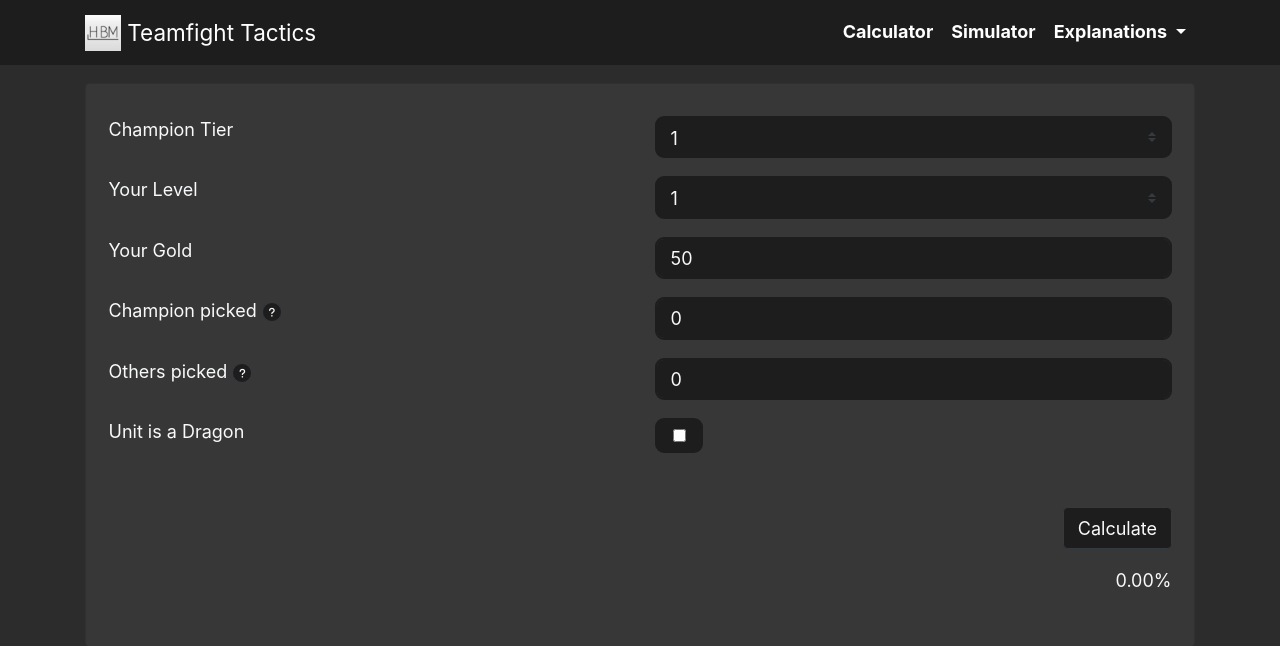
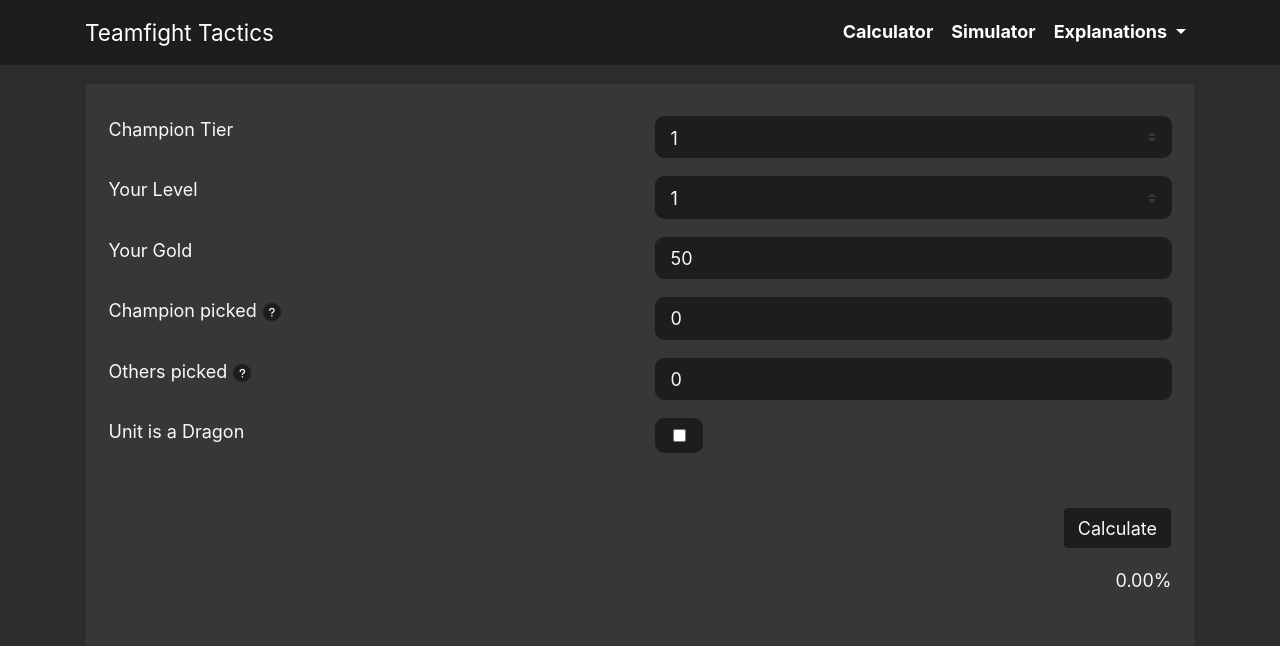
Before and after one commit to huti26/tft-website, a Flask app: page /calculator in a window 1280 px wide. Shown: the top 646 px of the page. Run offline with Flask 2, Linux system fonts and the light colour scheme; some libraries are stand-ins or nearby versions.

Commit message:
Update navbar.html

```diff
--- a/templates/layout/navbar.html
+++ b/templates/layout/navbar.html
@@ -1,7 +1,6 @@
 <nav class="navbar navbar-expand-lg navbar-dark custom-dark">
     <div class="container">
         <a class="navbar-brand active" href="/">
-            <img src="/static/favicon/favicon.ico" width="36" height="36" class="d-inline-block align-top" alt="">
             Teamfight Tactics
         </a>
 
```
